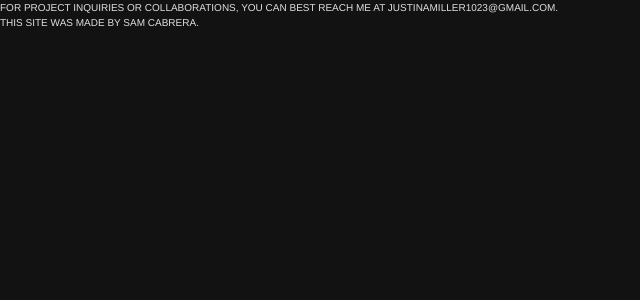
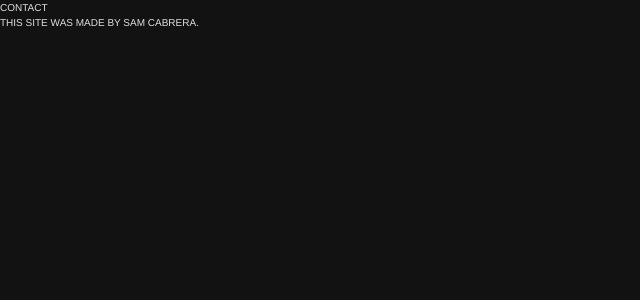
Before and after one commit to samanthacabrera/photofolio, a React (Vite) app: page / in a window 1280 px wide. Shown: the top 300 px of the page, without its empty margins (0-640 px from the left). Built offline with nearby package versions, Linux system fonts and the light colour scheme.

Commit message:
cleaned up layout

```diff
--- a/src/App.jsx
+++ b/src/App.jsx
@@ -1,6 +1,6 @@
 import { BrowserRouter, Routes, Route } from "react-router-dom";
 import { useState } from "react";
-import About from "./About";
+// import About from "./About";
 import Gallery from "./Gallery";
 import Footer from "./Footer";
 import Loading from "./Loading";
@@ -18,8 +18,8 @@ export default function App() {
         <Route
           path="/photofolio/"
           element={
-            <div className="flex flex-col space-y-20 pb-6 md:pb-80 overflow-x-hidden">
-              <About />
+            <div className="flex flex-col space-y-20 py-8 md:py-20 overflow-x-hidden">
+              {/* <About /> */}
               <Gallery />
             </div>
           }
--- a/src/Footer.jsx
+++ b/src/Footer.jsx
@@ -44,15 +44,14 @@ function Footer() {
           ref={emailRef}
           className="group opacity-0 translate-y-3 transition-all duration-700 ease-out text-sm tracking-[0.12em] leading-relaxed"
         >
-          For project inquiries or collaborations, you can best reach me at{" "}
+          {" "}
           <a
             href="mailto:justinamiller1023@gmail.com"
             className="relative inline-block transition-colors duration-300 group-hover:text-white/70"
           >
-            justinamiller1023@gmail.com
+            contact
             <span className="absolute left-0 -bottom-[2px] h-[1px] w-0 bg-white/70 transition-all duration-500 ease-out group-hover:w-full"></span>
           </a>
-          .
         </p>
 
         <p
--- a/src/Gallery.jsx
+++ b/src/Gallery.jsx
@@ -4,12 +4,11 @@ import photos from "./photos";
 import Lightbox from "./Lightbox";
 import Filter from "./Filter";
 
-// Custom hook to detect if screen is md or larger
 function useIsMdUp() {
   const [isMdUp, setIsMdUp] = useState(false);
 
   useEffect(() => {
-    const checkScreen = () => setIsMdUp(window.innerWidth >= 768); // Tailwind md breakpoint
+    const checkScreen = () => setIsMdUp(window.innerWidth >= 768);
     checkScreen();
     window.addEventListener("resize", checkScreen);
     return () => window.removeEventListener("resize", checkScreen);
@@ -122,6 +121,15 @@ export default function Gallery() {
 
   return (
     <div>
+      <h1 className="group text-center m-1 pb-6 md:pb-20 text-2xl md:text-3xl tracking-[0.4em] font-light"
+      >
+        <span className="inline-block transition-all duration-700 group-hover:tracking-[0.6em]">
+          JM
+        </span>
+        <span className="ml-3 opacity-70 transition-opacity duration-500 group-hover:opacity-100">
+          Photography
+        </span>
+      </h1>
       <motion.div
         initial={{ opacity: 0, y: -20 }}
         animate={{
```
